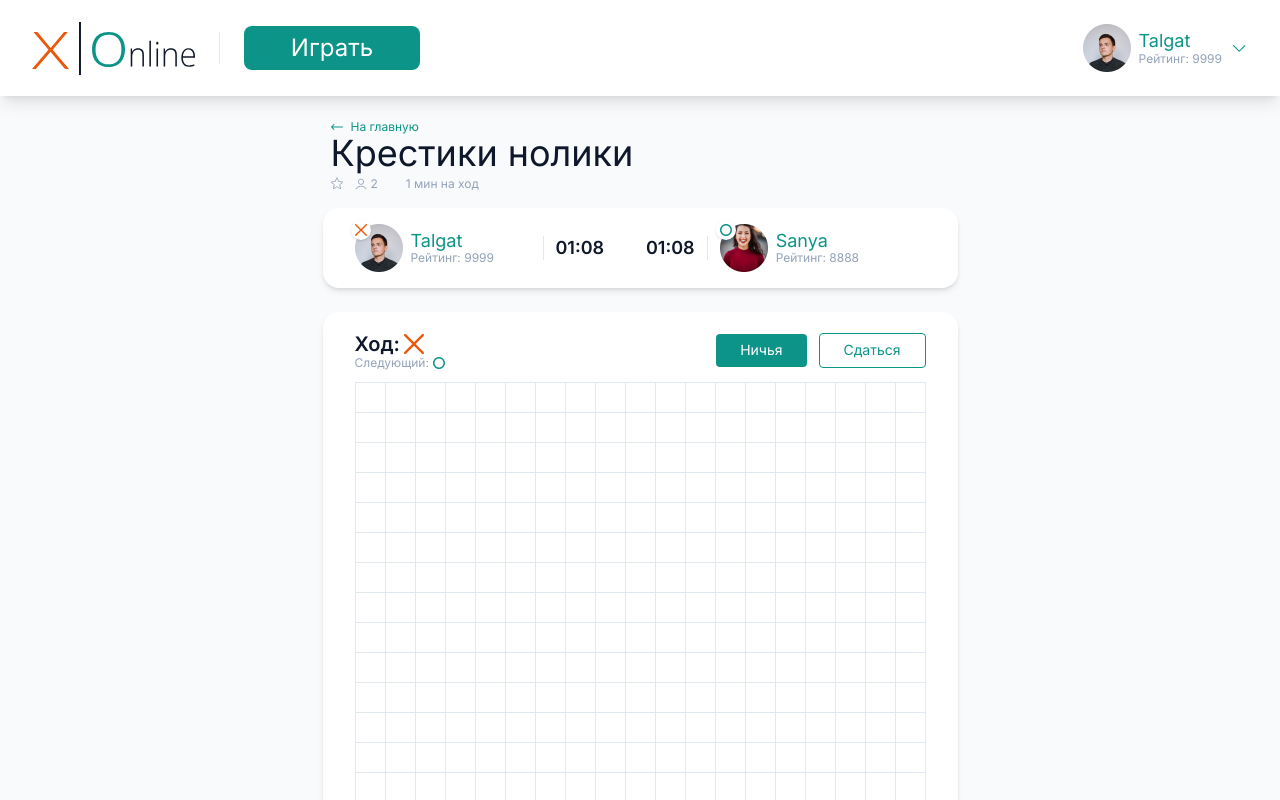
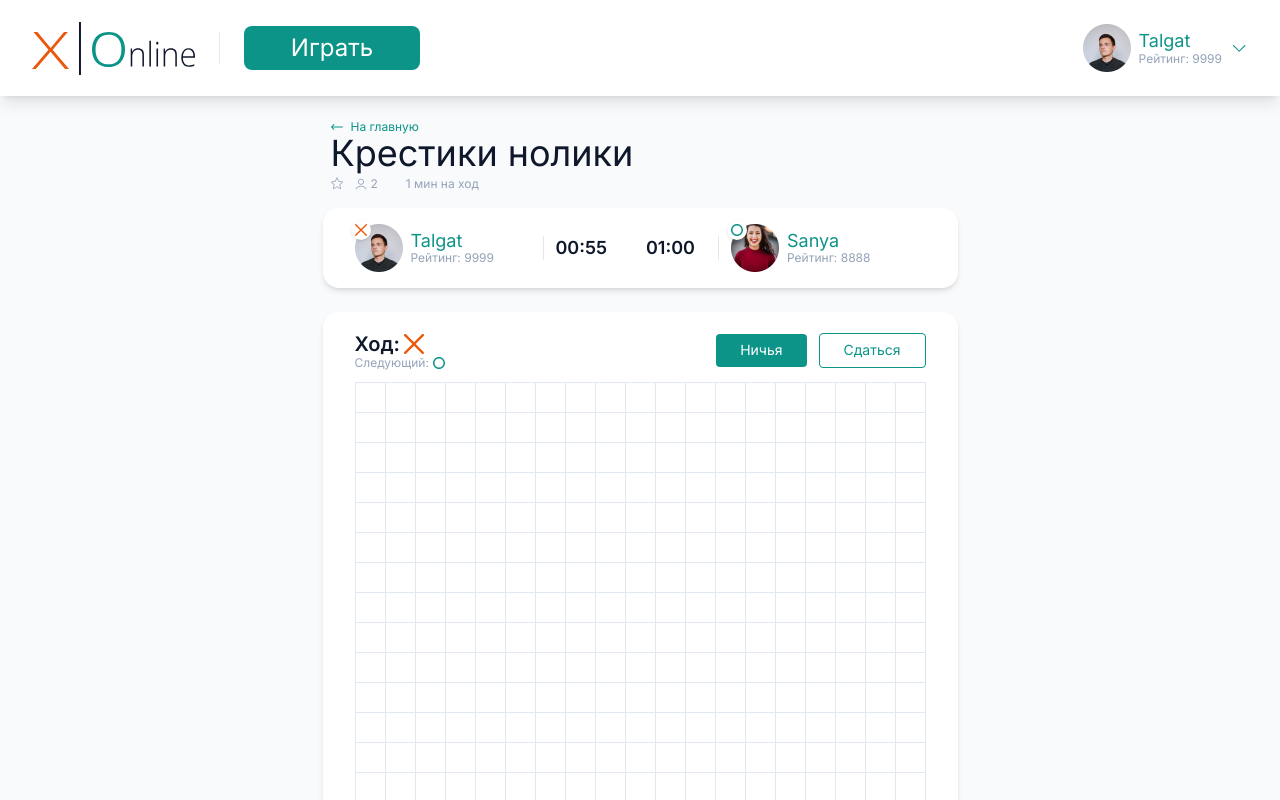
Before and after one commit to Taglat/React, a Next.js app: page / in a window 1280 px wide. Shown: the top 800 px of the page. Built offline with nearby package versions, Linux system fonts and the light colour scheme; some icons are missing.

Commit message:
useEffect Timer

```diff
--- a/components/game/game-field.jsx
+++ b/components/game/game-field.jsx
@@ -5,8 +5,7 @@
 import { GameSymbol } from "./game-symbol";
 import { useGameState } from "./use-game-state";
 
-export function GameField({ className, playersCount }) {
-  const { cells, currentMove, nextMove, handleCellClick } = useGameState(playersCount);
+export function GameField({ className, cells, currentMove, nextMove, handleCellClick}) {
 
   const actions = (
     <>
--- a/components/game/game-info.jsx
+++ b/components/game/game-info.jsx
@@ -1,13 +1,13 @@
 import clsx from "clsx";
 import { Profile } from "../profile";
-import { CrossIcon } from "./icons/cross-icon";
 import { GameSymbol } from "./game-symbol";
+import { useEffect, useState } from "react";
+import { GAME_SYMBOLS } from "./constants";
 
 import avatarSrc1 from "./images/avatar-1.png";
 import avatarSrc2 from "./images/avatar-2.png";
 import avatarSrc3 from "./images/avatar-3.png";
 import avatarSrc4 from "./images/avatar-4.png";
-import { GAME_SYMBOLS } from "./constants";
 
 const players = [
   {
@@ -40,7 +40,7 @@
   },
 ];
 
-export function GameInfo({ className, playersCount}) {
+export function GameInfo({ className, playersCount, currentMove }) {
   return (
     <div
       className={clsx(
@@ -53,13 +53,38 @@
           key={player.id}
           playerInfo={player}
           isRight={index % 2 === 1}
+          isTimerRunning={currentMove === player.symbol}
         />
       ))}
     </div>
   );
 }
 
-function PlayerInfo({ playerInfo, isRight, playersCount }) {
+function PlayerInfo({ playerInfo, isRight, isTimerRunning }) {
+  const [seconds, setSeconds] = useState(60);
+
+  const minutesString = String(Math.floor(seconds / 60)).padStart(2, "0");
+  const secondsString = String(seconds % 60).padStart(2, "0");
+
+  const isDanger = seconds < 10;
+
+  useEffect(() => {
+    if (isTimerRunning) {
+      const interval = setInterval(() => {
+        setSeconds((s) => Math.max(s - 1, 0));
+      }, 1000);
+
+      return () => {
+        clearInterval(interval);
+        setSeconds(60);
+      }
+    }
+  }, [isTimerRunning]);
+
+  const getTimerColor = () => {
+    return isDanger ? "text-orange-600" : "text-slate-900";
+  }
+
   return (
     <div className="flex gap-3 items-center">
       <div className={clsx("relative", isRight && "order-3")}>
@@ -76,11 +101,12 @@
       <div className={clsx("h-6 w-px bg-slate-200", isRight && "order-2")} />
       <div
         className={clsx(
-          "text-slate-900 text-lg font-semibold",
+          getTimerColor(),
+          "text-lg font-semibold w-[60px]",
           isRight && "order-1",
         )}
       >
-        01:08
+        {minutesString}:{secondsString}
       </div>
     </div>
   );
--- a/components/game/index.js
+++ b/components/game/index.js
@@ -1,3 +1,4 @@
 export { GameTitle } from "./game-title";
 export { GameInfo } from "./game-info";
 export { GameField } from "./game-field";
+export { useGameState } from "./use-game-state";
--- a/pages/index.jsx
+++ b/pages/index.jsx
@@ -1,17 +1,18 @@
 import { useState } from "react";
-import { GameInfo, GameTitle, GameField } from "../components/game";
+import { GameInfo, GameTitle, GameField, useGameState } from "../components/game";
 import { Header } from "../components/header";
 
 export default function HomePage() {
   const [playersCount] = useState(2);
+  const { cells, currentMove, nextMove, handleCellClick } = useGameState(playersCount);
 
   return (
     <div className="bg-slate-50 min-h-screen">
       <Header />
       <main className="pt-6 mx-auto w-max">
         <GameTitle playersCount={playersCount} />
-        <GameInfo className="mt-4 " playersCount={playersCount} />
-        <GameField className="mt-6" playersCount={playersCount} />
+        <GameInfo className="mt-4 " playersCount={playersCount} currentMove={currentMove} />
+        <GameField className="mt-6" playersCount={playersCount} cells={cells} currentMove={currentMove} nextMove={nextMove} handleCellClick={handleCellClick} />
       </main>
     </div>
   );
```
Also changed, not shown: 1 other file (tests, documents, lock files or other folders).
